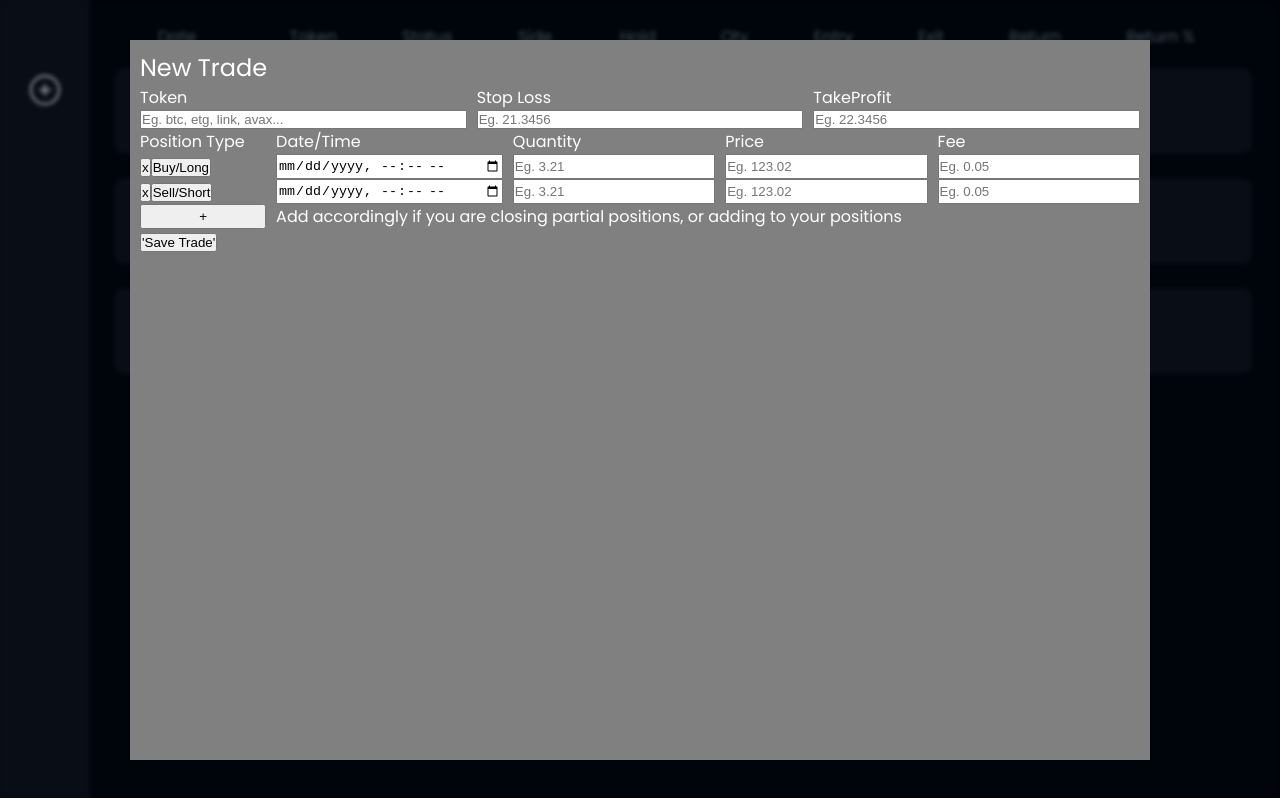
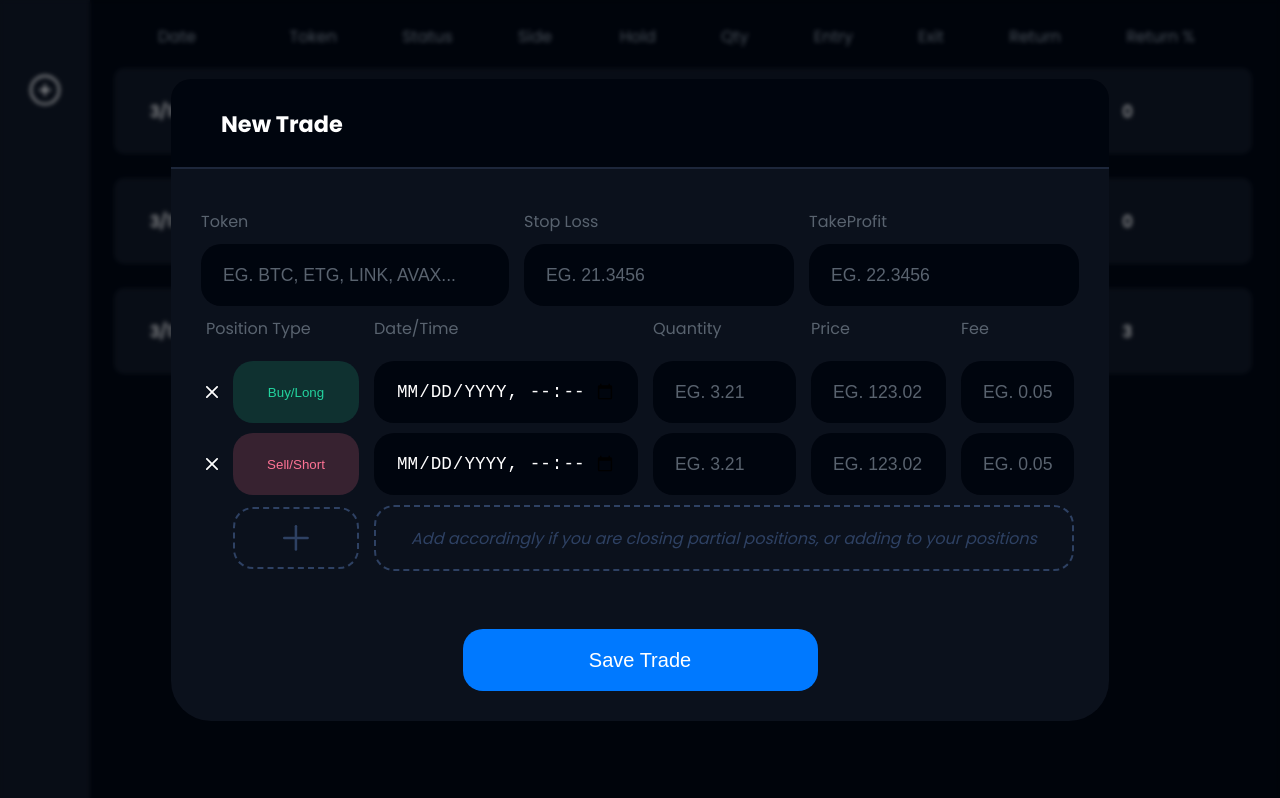
Before and after one commit to flipjorge/trading-journal-react, a React (Vite) app: page / in a window 1280 px wide. Both pictures are taken after a click on the link 45 px from the left and 90 px from the top of the page. Built offline with nearby package versions, Linux system fonts and the light colour scheme.

Commit message:
Implement trade dialog design

```diff
--- a/src/components/TradeDialog.tsx
+++ b/src/components/TradeDialog.tsx
@@ -1,13 +1,15 @@
 import { useMemo } from "react";
 import { useAddTrade, useDeleteTrade, useEditTrade } from "../hooks/tradeHooks";
 import { Trade, Position } from "../models/tradeModels";
-import { Dialog, Title, MainInfoGrid, PositionsGrid, PositionItemRow, AddPositionItemRow } from '../styles/TradeDialog.styles';
+import * as Styles from '../styles/TradeDialog.styles';
 import { useGenerateUUID } from "../hooks/uuidHooks";
 import { useGetPositionsByTradeId, useRemovePositionsByTradeId, useSetPositionsForTrade } from "../hooks/positionHooks";
 import { useClearSelectedTrade, useGetSelectedTrade } from "../hooks/selectedTradeHooks";
 import { convertDateToInputFormat } from "../utils/dateTimeUtils";
 import { useForm, SubmitHandler, useFieldArray } from "react-hook-form"
 import { useCloseDialog } from "../hooks/dialogHooks";
+import AddIcon from "../assets/add-icon-no-border.svg?react";
+import RemoveIcon from "../assets/remove-icon.svg?react";
 
 type FormData = {
     id:string,
@@ -169,76 +171,75 @@ const TradeDialog = () => {
         return positions;
     }
 
-    return <Dialog>
+    return <Styles.Dialog>
+        <Styles.Title>{trade ? 'Edit Trade' : 'New Trade'}</Styles.Title>
         <form onSubmit={handleSubmit(handleOnSubmit)}>
-            <Title>{trade ? 'Edit Trade' : 'New Trade'}</Title>
-            <MainInfoGrid>
-                <label htmlFor="symbol">Token</label>
-                <label htmlFor="sl">Stop Loss</label>
-                <label htmlFor="tp">TakeProfit</label>
-                <input id="symbol" {...register("symbol", { required:true })}
+            <Styles.Content>
+                <Styles.MainInfoGrid>
+                    <Styles.Label>Token</Styles.Label>
+                    <Styles.Label>Stop Loss</Styles.Label>
+                    <Styles.Label>TakeProfit</Styles.Label>
+                    <Styles.Input id="symbol" {...register("symbol", { required:true })}
                         placeholder="Eg. btc, etg, link, avax..."/>
-                <input id="sl" {...register("sl")}
+                    <Styles.Input id="sl" {...register("sl")}
                         type="number"
                         placeholder="Eg. 21.3456"/>
-                <input id="tp" {...register("tp")}
+                    <Styles.Input id="tp" {...register("tp")}
                         type="number"
                         placeholder="Eg. 22.3456"/>
-            </MainInfoGrid>
+                </Styles.MainInfoGrid>
                 {errors.symbol && <div>Symbol is required</div>}
-            <PositionsGrid>
-                <div>Position Type</div>
-                <div>Date/Time</div>
-                <div>Quantity</div>
-                <div>Price</div>
-                <div>Fee</div>
+                <Styles.PositionsGrid>
+                    <Styles.Label $span={2}>Position Type</Styles.Label>
+                    <Styles.Label>Date/Time</Styles.Label>
+                    <Styles.Label>Quantity</Styles.Label>
+                    <Styles.Label>Price</Styles.Label>
+                    <Styles.Label>Fee</Styles.Label>
 
                     {fields.map((item, index) => (
-                <PositionItemRow key={item.id}>
-                    <div>
-                        <button type="button" onClick={() => remove(index)}>x</button>
-                        <button type="button" onClick={() => handlePositionTypeToogle(index)}>{watchedPositions[index].type === "buy" ? "Buy/Long" : "Sell/Short"}</button>
-                    </div>
-                    <input {...register(`positions.${index}.datetime`, {
+                    <Styles.PositionItemRow key={item.id}>
+                        <Styles.ClosePositionButton type="button" onClick={() => remove(index)}><RemoveIcon/></Styles.ClosePositionButton>
+                        <Styles.TypePositionButton type="button" onClick={() => handlePositionTypeToogle(index)} $state={watchedPositions[index].type}>{watchedPositions[index].type === "buy" ? "Buy/Long" : "Sell/Short"}</Styles.TypePositionButton>
+                        <Styles.Input {...register(`positions.${index}.datetime`, {
                                 required:true
                             })}
                             type="datetime-local"
                             placeholder="Eg. 06/16/2022 01:01 PM"
                             className={errors.positions && errors.positions[index]?.datetime ? 'invalidInput' : ''}/>
-                    <input {...register(`positions.${index}.quantity`, {
+                        <Styles.Input {...register(`positions.${index}.quantity`, {
                                 required:true
                             })}
                             type="number" step="any"
                             placeholder="Eg. 3.21"
                             className={errors.positions && errors.positions[index]?.quantity ? 'invalidInput' : ''}/>
-                    <input {...register(`positions.${index}.price`, {
+                        <Styles.Input {...register(`positions.${index}.price`, {
                                 required:true
                             })}
                             type="number" step="any"
                             placeholder="Eg. 123.02"
                             className={errors.positions && errors.positions[index]?.price ? 'invalidInput' : ''}/>
-                    <input {...register(`positions.${index}.fee`, {
+                        <Styles.Input {...register(`positions.${index}.fee`, {
                                 required:true
                             })}
                             type="number" step="any"
                             placeholder="Eg. 0.05"
                             className={errors.positions && errors.positions[index]?.fee ? 'invalidInput' : ''}/>
-                </PositionItemRow>
+                    </Styles.PositionItemRow>
                     ))}
 
-                <AddPositionItemRow>
-                    <button type="button" onClick={() => append(defaultPosition)}>+</button>
-                    <div>Add accordingly if you are closing partial positions, or adding to your positions</div>
-                </AddPositionItemRow>
-            </PositionsGrid>
-            <div>
-                <button type="submit">'Save Trade'</button>
-            </div>
-            {trade && <div>
-                <button type="button" onClick={handleDelete}>Delete Trade</button>
-            </div>}
+                    <Styles.AddPositionItemRow>
+                        <Styles.AddPositionButton type="button" onClick={() => append(defaultPosition)}><AddIcon/></Styles.AddPositionButton>
+                        <Styles.AddPositionHint>Add accordingly if you are closing partial positions, or adding to your positions</Styles.AddPositionHint>
+                    </Styles.AddPositionItemRow>
+                </Styles.PositionsGrid>
+                <Styles.ActionsContainer>
+                    <Styles.EmptyButton/>
+                    <Styles.SaveButton type="submit">Save Trade</Styles.SaveButton>
+                    {trade ? <Styles.DeleteButton type="button" onClick={handleDelete}>Delete Trade</Styles.DeleteButton> : <Styles.EmptyButton/>}
+                </Styles.ActionsContainer>
+            </Styles.Content>
         </form>
-    </Dialog>
+    </Styles.Dialog>
 }
 
 export default TradeDialog;
--- a/src/styles/Global.ts
+++ b/src/styles/Global.ts
@@ -18,6 +18,17 @@ const GlobalStyles = createGlobalStyle`
 
     table {
         border-collapse: collapse;
+    }
+
+    input, button {
+        border: none;
+        outline: none;
+        box-shadow: none;
+    }
+
+    input[type="number"]::-webkit-inner-spin-button,
+    input[type="number"]::-webkit-outer-spin-button {
+        -webkit-appearance: none;
     }
 
     *::-webkit-scrollbar-track {
--- a/src/styles/TradeDialog.styles.ts
+++ b/src/styles/TradeDialog.styles.ts
@@ -1,26 +1,89 @@
 import styled from "styled-components";
 
 export const Dialog = styled.div`
-    background-color: gray;
-    width: 1000px;
-    height: 700px;
-    padding: 10px;
+    background-color: ${props => props.theme.secondaryBackground};
+    border-radius: 40px;
+    width: 938px;
 `
 
 export const Title = styled.div`
-    font-size: 1.5rem;
+    box-sizing: border-box;
+    height: 90px;
+    padding: 28px 0 28px 50px;
+    background-color: ${props => props.theme.primaryBackground};
+    border-bottom: 2px solid ${props => props.theme.border};
+    border-radius: 20px 20px 0 0;
+    font-size: 1.4rem;
+    font-weight: 700;
+`
+
+export const Content = styled.div`
+    margin: 30px;
+`
+
+export const Label = styled.div<{$span?:number}>`
+    color: ${props => props.theme.label};
+    padding: 10px 0;
+    grid-column: span ${props => props.$span || 1};
+`
+
+export const Input = styled.input`
+    box-sizing: border-box;
+    background-color: ${props => props.theme.primaryBackground};
+    color: ${props => props.theme.default};
+    font-size: 1.1rem;
+    height: 62px;
+    padding: 0 22px;
+    border-radius: 20px;
+    text-transform: uppercase;
+
+    &::placeholder {
+        color: ${props => props.theme.label};
+    }
+`
+
+export const ClosePositionButton = styled.button`
+    width: 12px;
+    height: 12px;
+    background-color: transparent;
+    stroke: ${props => props.theme.icons};
+
+    svg {
+        width: 12px;
+        height: 12px;
+    }
+
+    &:hover {
+        stroke: ${props => props.theme.iconsHover};
+    }
+`
+
+export const TypePositionButton = styled.button<{$state:'buy' | 'sell'}>`
+    height: 62px;
+    border-radius: 20px;
+
+    background-color: ${props => props.$state === 'buy'
+        ? props.theme.winBackground
+        : props.theme.lossBackground};
+
+    color: ${props => props.$state === 'buy'
+        ? props.theme.winFont
+        : props.theme.lossFont};
 `
 
 export const MainInfoGrid = styled.div`
     display: grid;
-    grid-template-columns: auto auto auto;
-    grid-column-gap: 10px;
+    grid-template-columns: 2fr 1fr 1fr;
+    grid-column-gap: 15px;
 `
 
 export const PositionsGrid = styled.div`
     display: grid;
-    grid-template-columns: auto auto auto auto auto;
-    grid-column-gap: 10px;
+    grid-template-columns: 12px 126px 264px 143px 135px 113px;
+    grid-gap: 10px 15px;
+    align-items: center;
+    justify-content: center;
+    margin-bottom: 58px;
 `
 
 export const PositionItemRow = styled.div`
@@ -30,7 +93,78 @@ export const PositionItemRow = styled.div`
 export const AddPositionItemRow = styled.div`
     display: contents;
 
+    & > button {
+        grid-column: 2 / span 1;
+    }
+
     & > div {
-        grid-column: 2 / span 4;
+        grid-column: 3 / span 4;
     }
 `
+
+export const AddPositionButton = styled.button`
+    display: flex;
+    align-items: center;
+    justify-content: center;
+    height: 62px;
+    background-color: transparent;
+    border: 2px dashed ${props => props.theme.skeleton};
+    border-radius: 20px;
+    stroke: ${props => props.theme.skeleton};
+    font-style: italic;
+
+    svg {
+        width: 26px;
+        height: 26px;
+    }
+
+    &:hover {
+        stroke: ${props => props.theme.iconsHover};
+        border: 2px dashed ${props => props.theme.iconsHover};
+    }
+`
+
+export const AddPositionHint = styled.div`
+    display: flex;
+    align-items: center;
+    justify-content: center;
+    height: 62px;
+    background-color: transparent;
+    border: 2px dashed ${props => props.theme.skeleton};
+    border-radius: 20px;
+    font-style: italic;
+    color: ${props => props.theme.skeleton};
+`
+
+export const ActionsContainer = styled.div`
+    display: flex;
+    align-items: center;
+    justify-content: space-between;
+`
+
+export const EmptyButton = styled.div`
+    width:180px;
+`
+
+export const DeleteButton = styled.button`
+    display: flex;
+    align-items: center;
+    justify-content: center;
+    width: 180px;
+    height: 50px;
+    background-color: ${props => props.theme.dangerAction};
+    border-radius: 20px;
+    color: ${props => props.theme.default};
+`
+
+export const SaveButton = styled.button`
+    display: flex;
+    align-items: center;
+    justify-content: center;
+    width: 355px;
+    height: 62px;
+    background-color: ${props => props.theme.action};
+    border-radius: 20px;
+    font-size: 1.25rem;
+    color: ${props => props.theme.default};
+`
```
Also changed, not shown: src/styles/DarkTheme.ts (+9 -6 lines), src/assets/add-icon-no-border.svg (added), src/assets/remove-icon.svg (added). Lines whose indentation alone changed are shown as unchanged.
